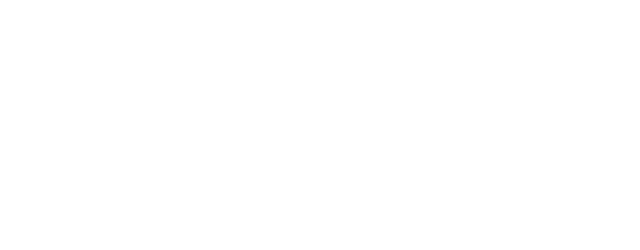
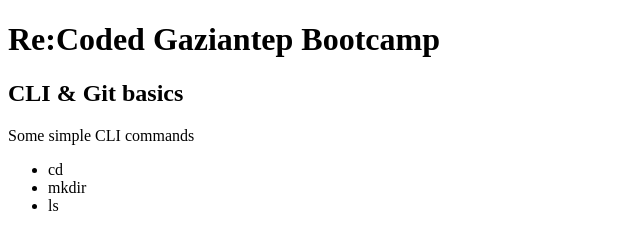
Before and after one commit to MayaNour/first-project, a plain HTML site: page index.html in a window 1280 px wide. Shown: the whole page, without its empty margins (0-640 px from the left). Drawn offline with Linux system fonts and the light colour scheme.

Commit message:
Add some new info in index.html

```diff
--- a/index.html
+++ b/index.html
@@ -2,9 +2,16 @@
 
 <html>
         <head>
-
+                <title>We are learning Git!</title>
         </head>
         <body>
-
+                <h1>Re:Coded Gaziantep Bootcamp</h1>
+                <h2>CLI & Git basics</h2>
+                <p>Some simple CLI commands</p>
+                <ul>
+                        <li>cd</li>
+                        <li>mkdir</li>
+                        <li>ls</li>
+                </ul>
         </body>
 </html>
```
